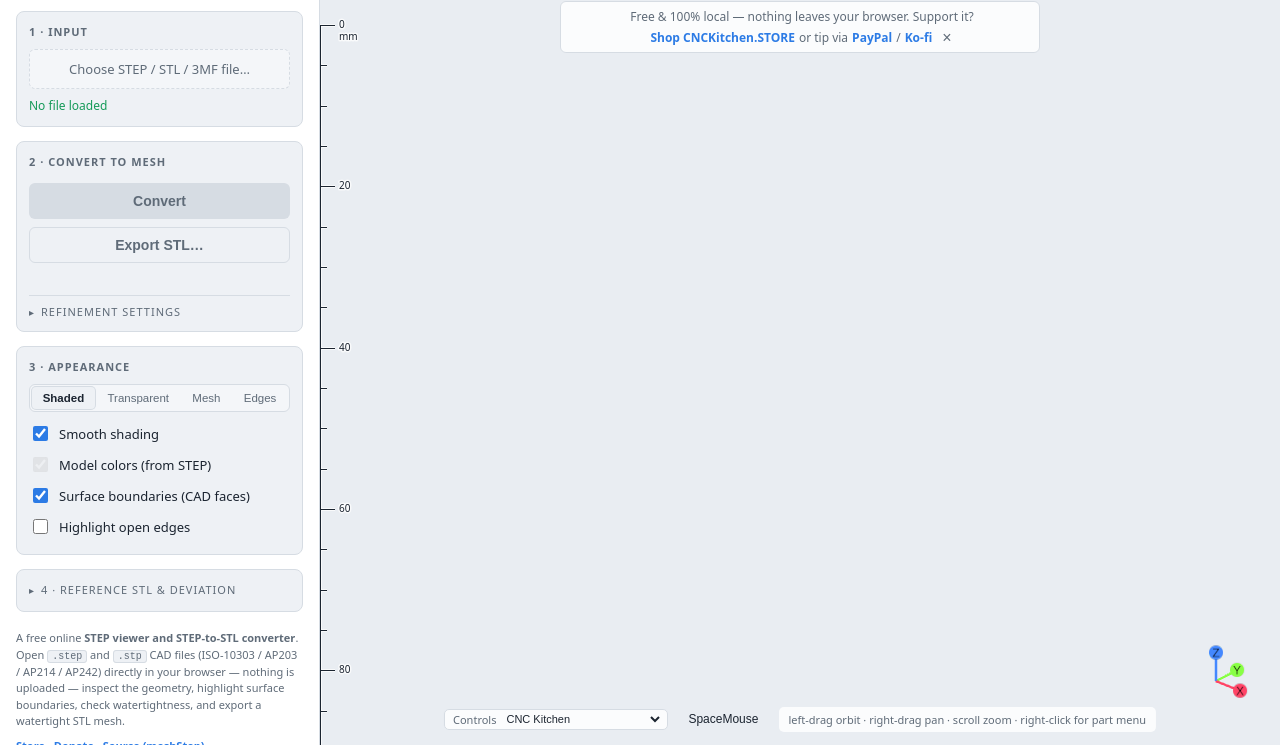
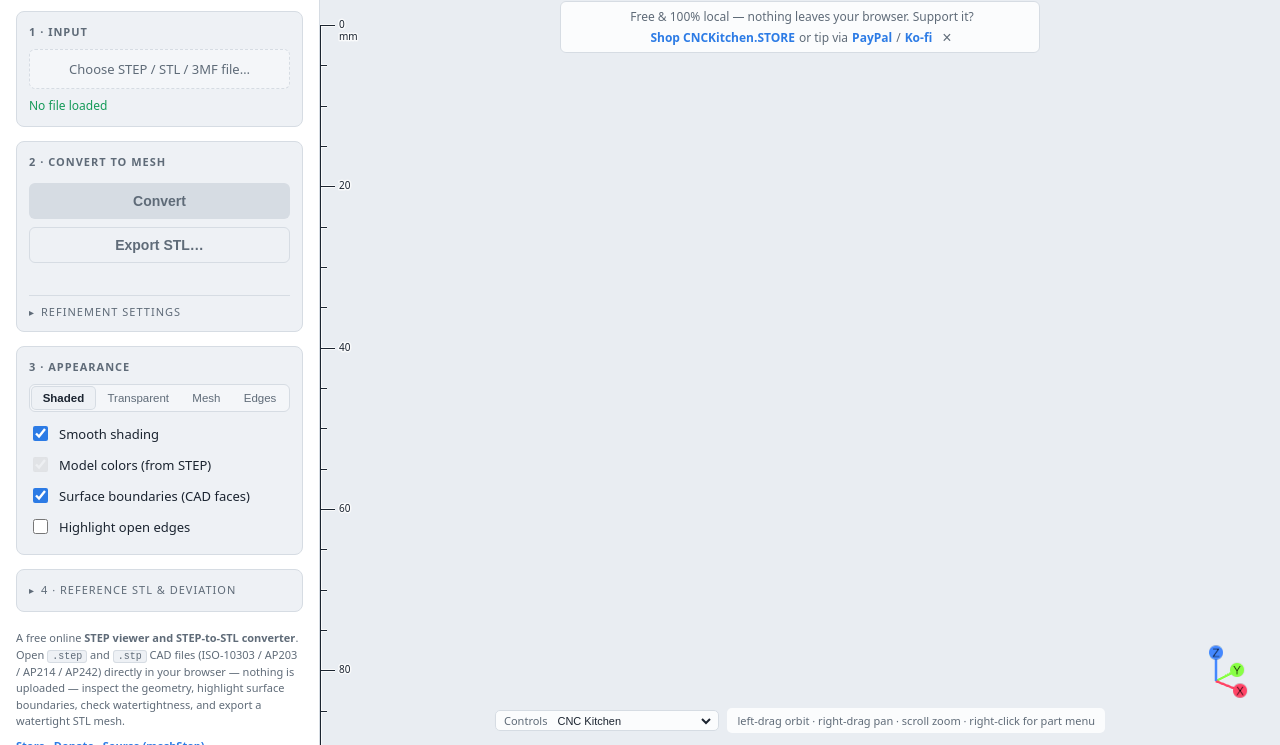
Before and after one commit to CNCKitchen/meshStep, a website built with Vite: page web/index.html in a window 1280 px wide. Shown: the part 55-800 px from the top of the page. Built offline with nearby package versions, Linux system fonts and the light colour scheme; no server answers.

Commit message:
refactor(web): connect SpaceMouse silently on load, drop the button
Co-Authored-By: Claude Sonnet 5.5 <noreply@anthropic.com>

```diff
--- a/web/index.html
+++ b/web/index.html
@@ -193,7 +193,6 @@
             <span>Controls</span>
             <select id="navScheme"></select>
           </label>
-          <button type="button" id="smBtn" class="vp-tbtn sm-btn" title="Connect a 3Dconnexion SpaceMouse through the 3DxWare driver">SpaceMouse</button>
           <span class="hint" id="navHint">drag to orbit · scroll to zoom · right-drag to pan · right-click for part menu</span>
         </div>
 
--- a/web/src/main.ts
+++ b/web/src/main.ts
@@ -1179,13 +1179,8 @@ autoRange.addEventListener("click", () => {
 $<HTMLButtonElement>("fitBtn").addEventListener("click", () => viewer.fit());
 
 // ---- SpaceMouse (3Dconnexion driver) ----
-// Tries to connect once at startup (silently idle when no driver answers); the button reconnects.
-const smBtn = $<HTMLButtonElement>("smBtn");
-viewer.spaceMouse.onStatus = (msg, connected) => {
-  smBtn.classList.toggle("active", connected);
-  smBtn.title = `SpaceMouse: ${msg} — click to reconnect`;
-};
-smBtn.addEventListener("click", () => void viewer.spaceMouse.connect());
+// Connects silently once at page load, like Onshape: no UI. Status goes to the console only.
+viewer.spaceMouse.onStatus = (msg) => console.info(`[SpaceMouse] ${msg}`);
 void viewer.spaceMouse.connect();
 
 // ---- mouse control scheme (bottom bar) ----
--- a/web/src/styles.css
+++ b/web/src/styles.css
@@ -426,4 +426,3 @@ button.secondary:disabled { color: var(--muted); border-color: var(--line); curs
 .ctx-ray-item .ctx-ray-tag { margin-left: auto; flex: none; font-size: 10.5px; color: var(--muted); }
 .part-pop { min-width: 220px; }
 .part-pop .info { padding: 4px 6px 3px; }
-.sm-btn { flex: none; }
```
